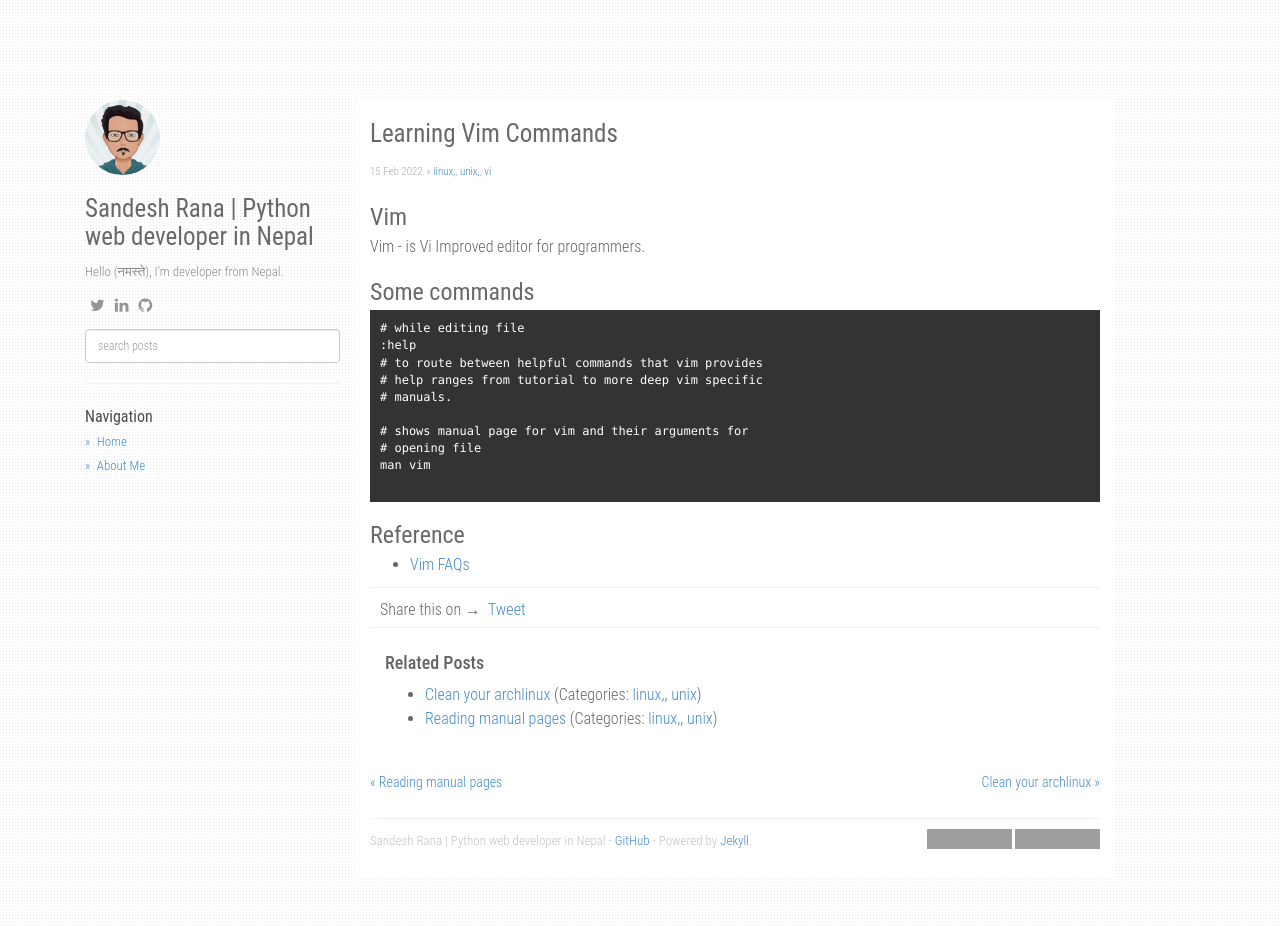
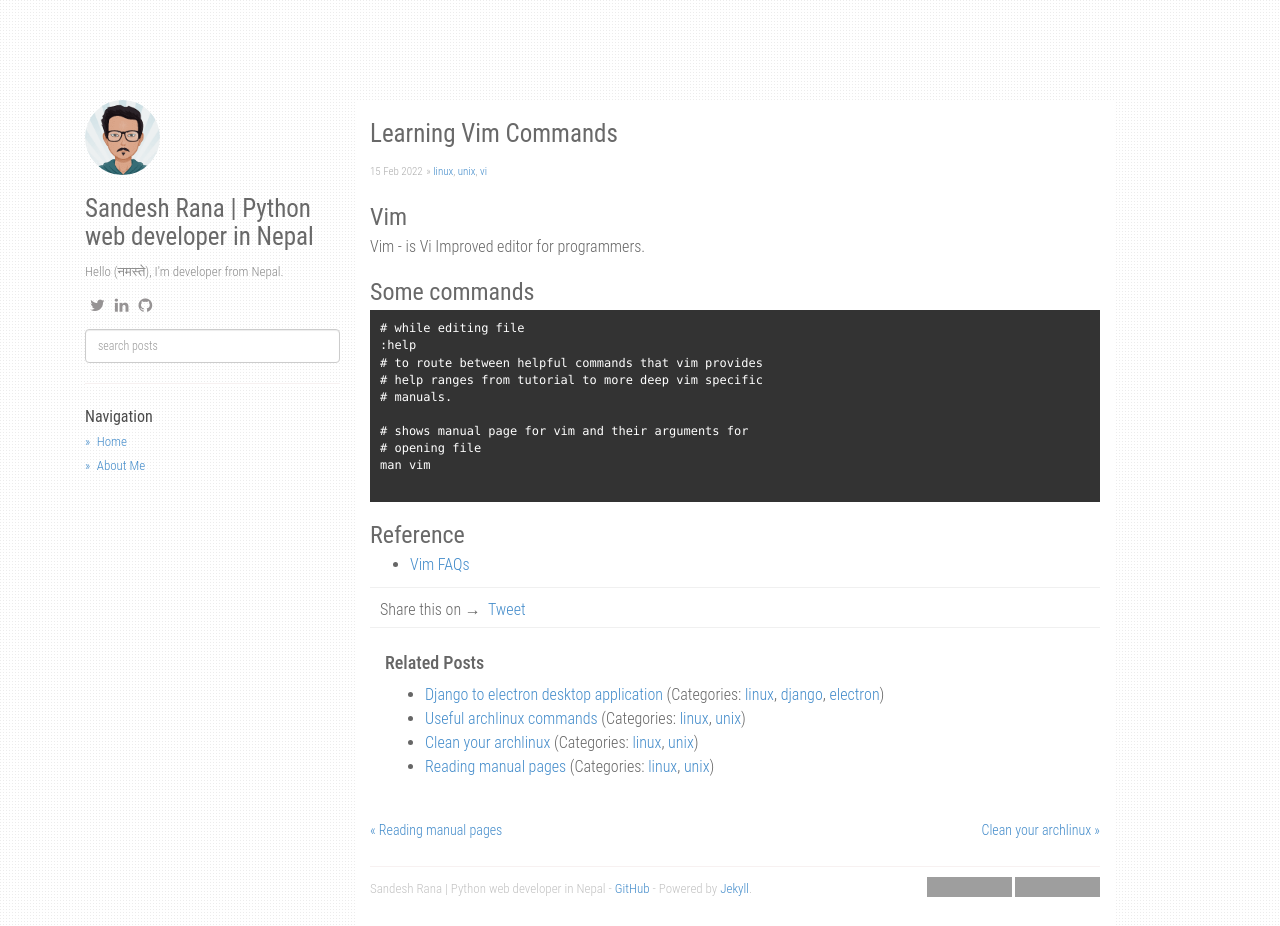
Before and after one commit to vimm0/vimm0.github.io, a Jekyll site: the page built from _posts/2022-02-14-learning-vim-commands.md, in a window 1280 px wide and 926 px high. Built offline with Jekyll 4.4.1, drawn with Linux system fonts in a browser that asks for light colours; nearby versions of some CDN libraries; comment, search, counter and statistics services are not loaded; grey boxes are pictures that could not be loaded.

Commit message:
Fix some posts and add category

```diff
--- a/_posts/2013-12-23-ruby-json.markdown
+++ b/_posts/2013-12-23-ruby-json.markdown
@@ -2,7 +2,7 @@
 layout: post
 title:  "Parsing JSON with Ruby"
 date:   2013-12-23 00:18:23 +0700
-categories: [ruby]
+categories: ruby
 ---
 Parsing JSON with Ruby is actually extremely easy. All you have to do is have the json gem installed (`gem install json`) and call the `JSON.parse` method on the JSON data to convert it to ruby hashes. If you look at this small program here, you can see how I have implemented parsing JSON in Ruby.
 
--- a/_posts/2022-02-14-learning-vim-commands.md
+++ b/_posts/2022-02-14-learning-vim-commands.md
@@ -2,7 +2,7 @@
 layout: post
 title: "Learning Vim Commands"
 date: 2022-02-15 10:45:36 +0545
-categories: linux, unix, vi
+categories: linux unix vi
 ---
 
 ### Vim
--- a/_posts/2023-06-06-django-to-electron-desktop-app.md
+++ b/_posts/2023-06-06-django-to-electron-desktop-app.md
@@ -2,11 +2,11 @@
 layout: post
 title: "Django to electron desktop application"
 date: 2023-06-06 1:58:36 +0545
-categories: linux django
+categories: linux django electron
 ---
 
 ![2023-06-06-django-to-electron-desktop-app-1](./assets/2023-06-06-django-to-electron-desktop-app-1.png)
-<!-- <a href="./assets/2023-06-06-django-to-electron-desktop-app-1.png" width='250' height='100' alt='steam-fish-1'> -->
+<a href="./assets/2023-06-06-django-to-electron-desktop-app-1.png" width='250' height='100' alt='steam-fish-1'>
 
 Django application is python-based web framework that follows the model–template–views architectural pattern. This contain server which respond to client's request but django application need to start application from command prompt which need some technical knowledge.
 
--- /dev/null
+++ b/category/electron.md
@@ -0,0 +1,6 @@
+---
+layout: posts_by_category
+categories: electron
+title: Electron
+permalink: /category/electron
+---
```
Also changed, not shown: _posts/2016-12-29-top-10-python-libraries-of-2016.md (+1 -1 lines), _posts/2022-02-14-reading-man-page.md (+1 -1 lines), _posts/2022-02-27-clean-your-archlinux.md (+1 -1 lines).
